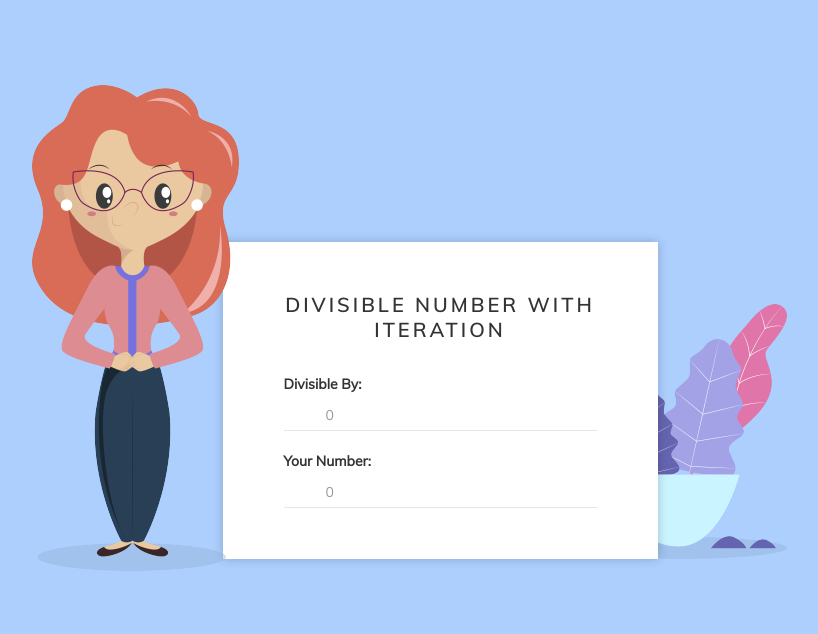
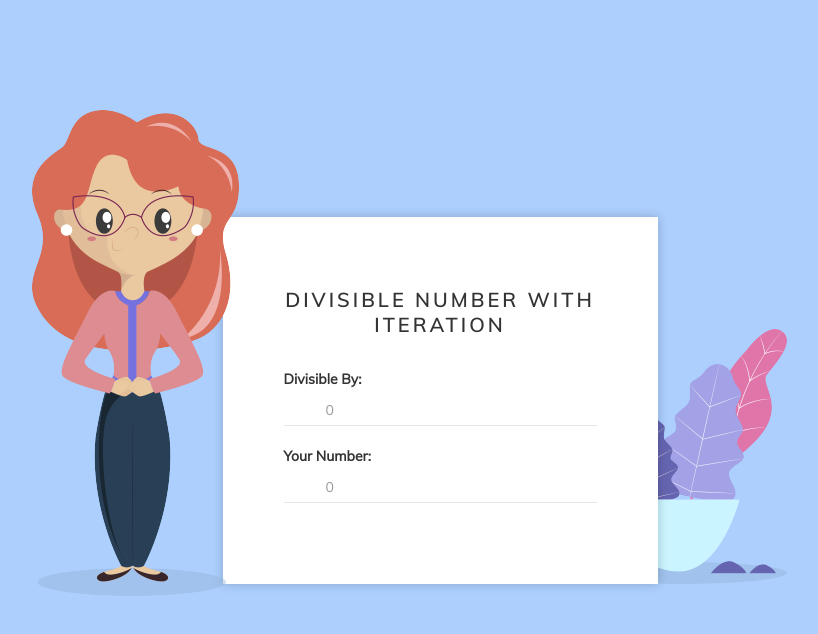
Before and after one commit to MyAenan/divisible, a plain HTML site: page index.html in a window 1280 px wide. Shown: the whole page, without its empty margins (200-1018 px from the left). Drawn offline with Linux system fonts and the light colour scheme; some icons are missing.

Commit message:
Update style.css

```diff
--- a/css/style.css
+++ b/css/style.css
@@ -60,7 +60,7 @@ form {
   width: 100%;
   position: relative;
   z-index: 9;
-  padding: 50px 61px 30px;
+  padding: 70px 61px 60px;
   background: #fff;
   box-shadow: 0px 0px 10px 0px rgba(0, 0, 0, 0.2);
   -webkit-box-shadow: 0px 0px 10px 0px rgba(0, 0, 0, 0.2);
```
